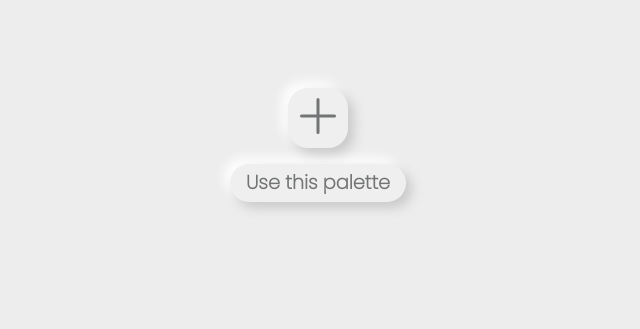
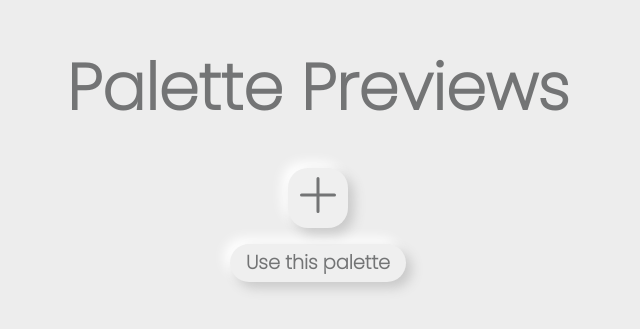
Before and after one commit to Heargo/ColorsPreview, a Vue app: page /#/ in a window 1280 px wide. Shown: the part 247-576 px from the top of the page, without its empty margins (322-962 px from the left). Built offline with nearby package versions, Linux system fonts and the light colour scheme.

Commit message:
add title + template in english

```diff
--- a/src/components/TemplatePreview.vue
+++ b/src/components/TemplatePreview.vue
@@ -10,9 +10,9 @@
 		cillum dolore eu fugiat nulla pariatur.</p>
 
         <div class="rowBtn">
-            <a href="">Lien cliquable</a>
+            <a href="">Link</a>
 
-            <button>Bouton</button>
+            <button>Button</button>
         </div>
 
 
--- a/src/views/Home.vue
+++ b/src/views/Home.vue
@@ -1,6 +1,7 @@
 <template>
   <div class="home">
     <!--<HelloWorld msg="Template par Heargo"/>-->
+    <h1 v-if="!used">Palette Previews</h1>
     <Colors/>
     <div v-if="!used" class="buttonsContainer">
       <button class="use" @click="this.$store.state.colors.length >2 ? used=true : used=false">Use this palette</button>
@@ -56,6 +57,11 @@ export default {
   flex-direction: column;
   justify-content: center;
   align-items: center;
+  h1{
+    font-size:4rem;
+    font-family: "Poppins", sans-serif;
+    color:#737475;
+  }
 }
 .TemplateContainer{
   display: flex;
@@ -85,7 +91,6 @@ export default {
     font-size: 1.2rem;
     font-weight: bold;
     color:#737475;
-    font-family: 'Neucha', cursive;
     font-family: 'Poppins', sans-serif;
 }
 .randomize{
```
